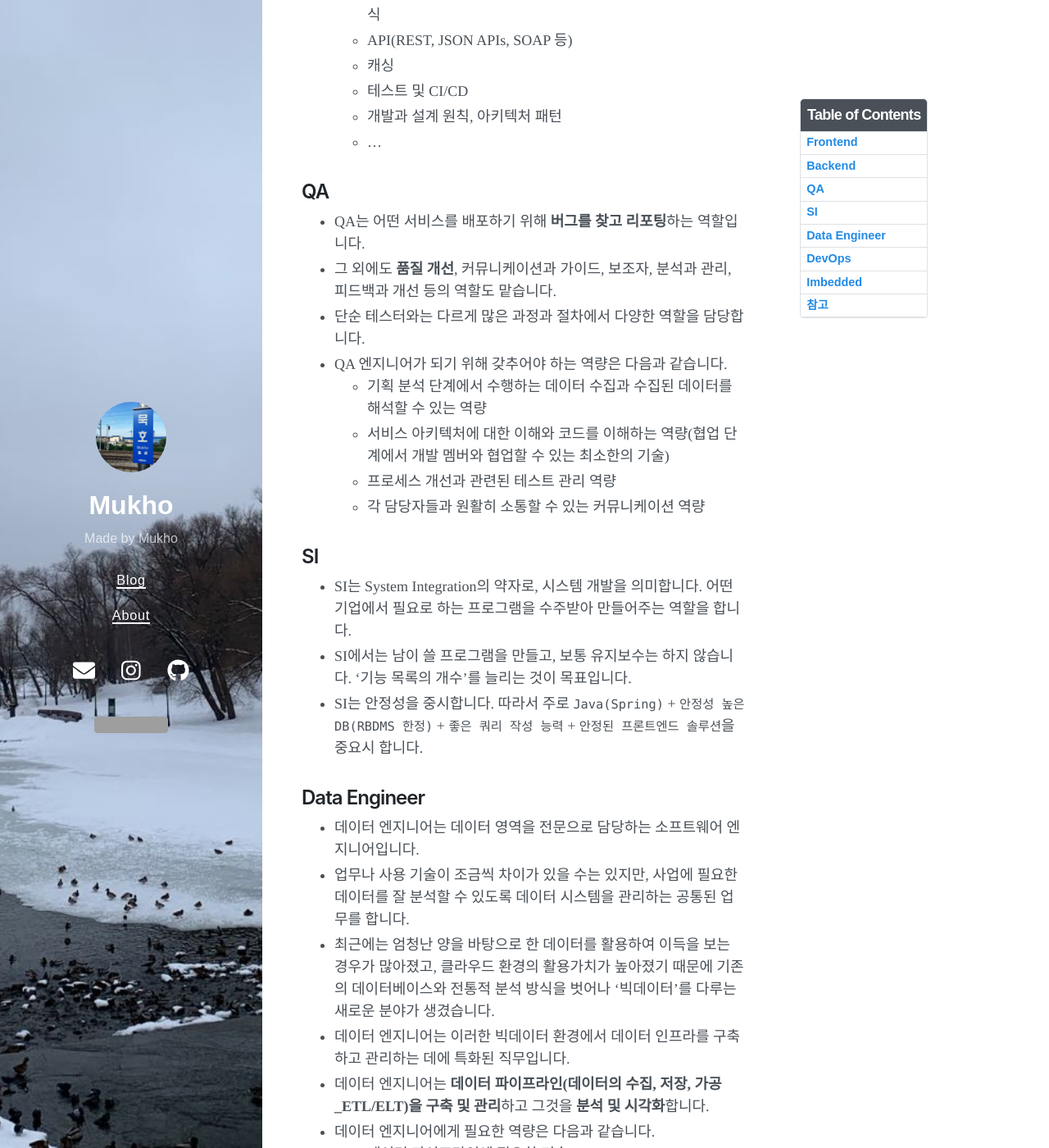
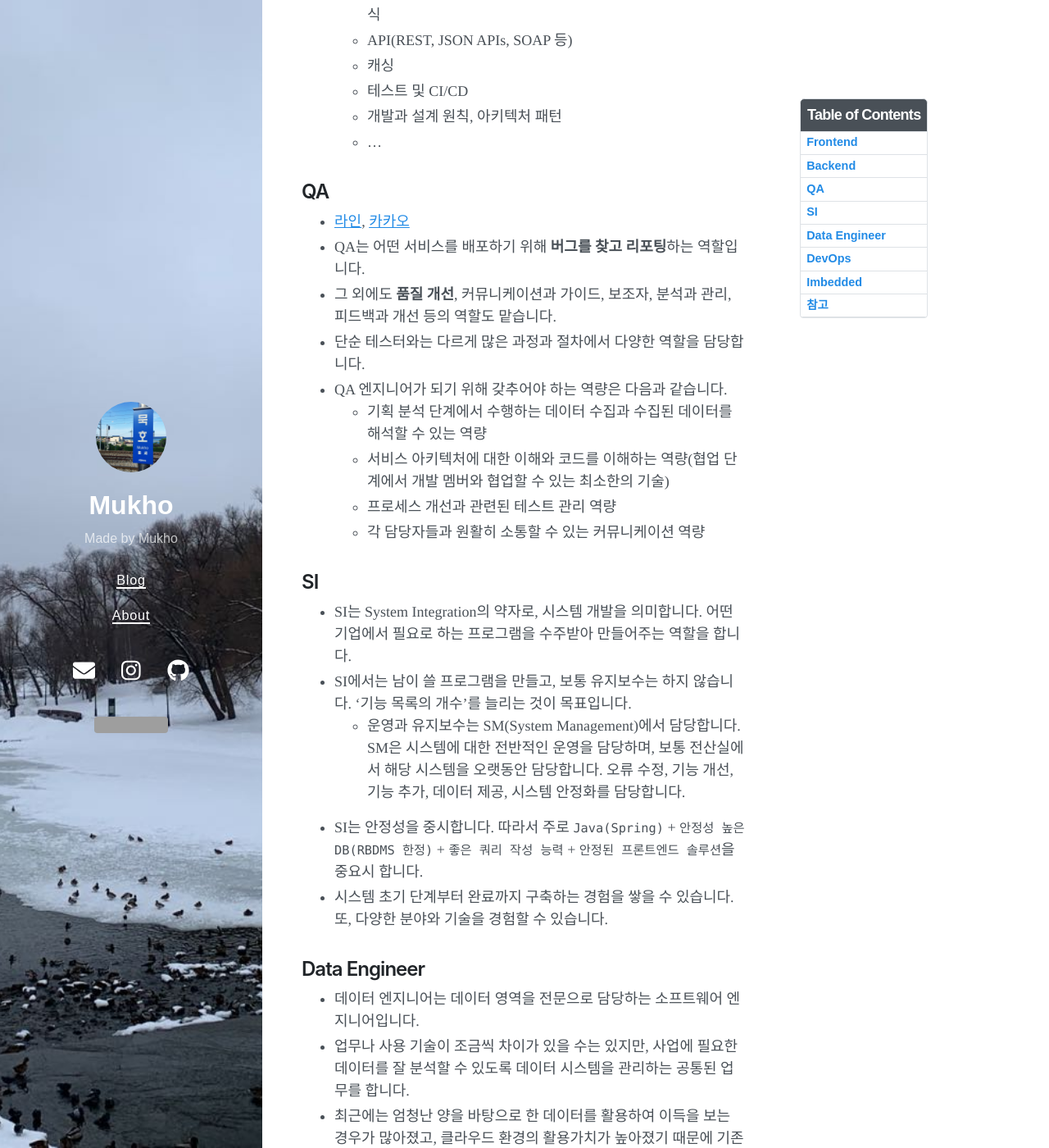
Before and after one commit to mukhoplus/mukhoplus.github.io, a Jekyll site: the page built from _posts/2022-09-03-개발자 직군.md, in a window 1280 px wide and 1400 px high, scrolled down 1458 px. Shown: the whole window at 82% size. Built offline with Jekyll 4.4.1, drawn with Linux system fonts in a browser that asks for light colours; nearby versions of some CDN libraries; comment, search, counter and statistics services are not loaded; some of the changed text lies outside the part shown; grey boxes are pictures that could not be loaded.

Commit message:
Update: dev

```diff
--- a/_posts/2022-09-03-개발자 직군.md
+++ b/_posts/2022-09-03-개발자 직군.md
@@ -50,6 +50,7 @@ toc:  true
 
 ## QA
 
+- [라인](https://engineering.linecorp.com/ko/blog/about-line-qa/), [카카오](https://tech.kakaoenterprise.com/104)
 - QA는 어떤 서비스를 배포하기 위해 **버그를 찾고 리포팅**하는 역할입니다.
 - 그 외에도 **품질 개선**, 커뮤니케이션과 가이드, 보조자, 분석과 관리, 피드백과 개선 등의 역할도 맡습니다.
 - 단순 테스터와는 다르게 많은 과정과 절차에서 다양한 역할을 담당합니다.
@@ -63,7 +64,9 @@ toc:  true
 
 - SI는 System Integration의 약자로, 시스템 개발을 의미합니다. 어떤 기업에서 필요로 하는 프로그램을 수주받아 만들어주는 역할을 합니다.
 - SI에서는 남이 쓸 프로그램을 만들고, 보통 유지보수는 하지 않습니다. '기능 목록의 개수'를 늘리는 것이 목표입니다.
+    - 운영과 유지보수는 SM(System Management)에서 담당합니다. SM은 시스템에 대한 전반적인 운영을 담당하며, 보통 전산실에서 해당 시스템을 오랫동안 담당합니다. 오류 수정, 기능 개선, 기능 추가, 데이터 제공, 시스템 안정화를 담당합니다.
 - SI는 안정성을 중시합니다. 따라서 주로 ``Java(Spring)`` + ``안정성 높은 DB(RBDMS 한정)`` + ``좋은 쿼리 작성 능력`` + ``안정된 프론트엔드 솔루션``을 중요시 합니다.
+- 시스템 초기 단계부터 완료까지 구축하는 경험을 쌓을 수 있습니다. 또, 다양한 분야와 기술을 경험할 수 있습니다.
 
 ## Data Engineer
 
@@ -120,6 +123,7 @@ toc:  true
 - [개발자 직군 파헤치기1](https://medium.com/code-states/%EA%B0%9C%EB%B0%9C%EC%9E%90-%EC%A7%81%EA%B5%B0-%ED%8C%8C%ED%97%A4%EC%B9%98%EA%B8%B0-1-%ED%94%84%EB%A1%A0%ED%8A%B8-front-%EB%B0%B1-back-%ED%92%80%EC%8A%A4%ED%83%9D-full-stack-%EA%B0%9C%EB%B0%9C%EC%9E%90-f6c2f53e5b3b)
 - [개발자 직군](https://velog.io/@segi_lee/%EA%B0%9C%EB%B0%9C%EC%9E%90-%EC%A7%81%EA%B5%B0)
 - [생계형 개발자, SI에서 살아남기 개정판](https://wikidocs.net/115255)
+- [SI와 SM 업무의 차이](https://m.jobkorea.co.kr/goodjob/tip/view?News_No=18848&schCtgr=0&Page=1)
 - [데이터 엔지이너란 뭘까](https://velog.io/@dlawlrb/%EB%8D%B0%EC%9D%B4%ED%84%B0-%EC%97%94%EC%A7%80%EB%8B%88%EC%96%B4%EB%9E%80-%EB%AD%98%EA%B9%8C)
 - [데브옵스란?](https://brunch.co.kr/@e9c7009de84443b/101)
 - [임베디드 개발자란?](https://mincoding.co.kr/developer/?uid=109&mod=document&pageid=1)
```
Also changed, not shown: other parts of _posts/2022-09-03-개발자 직군.md (+1 -1 lines).
